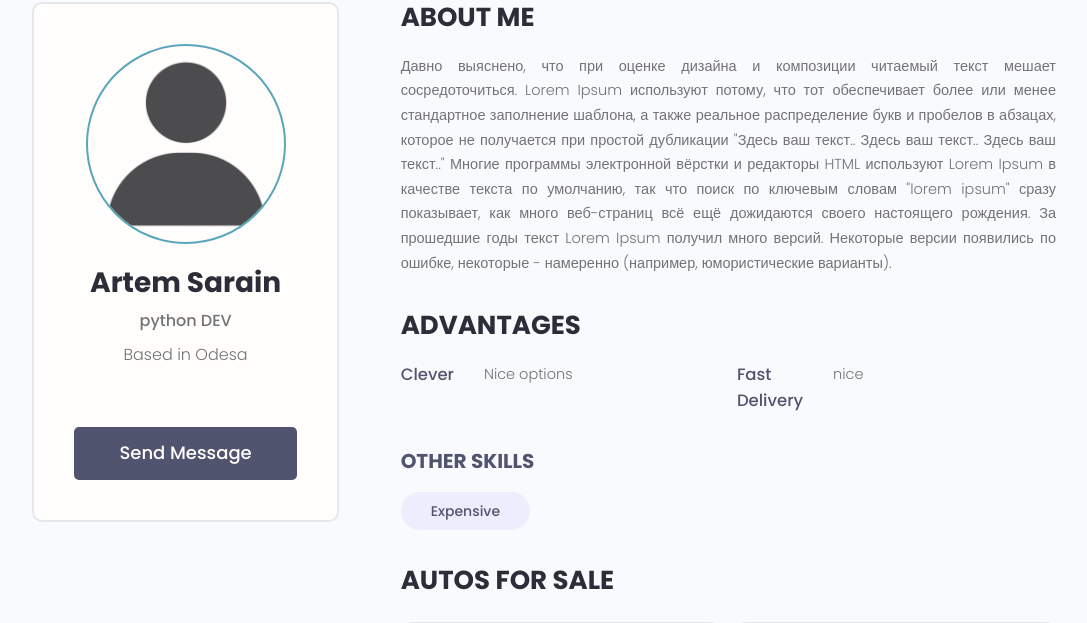
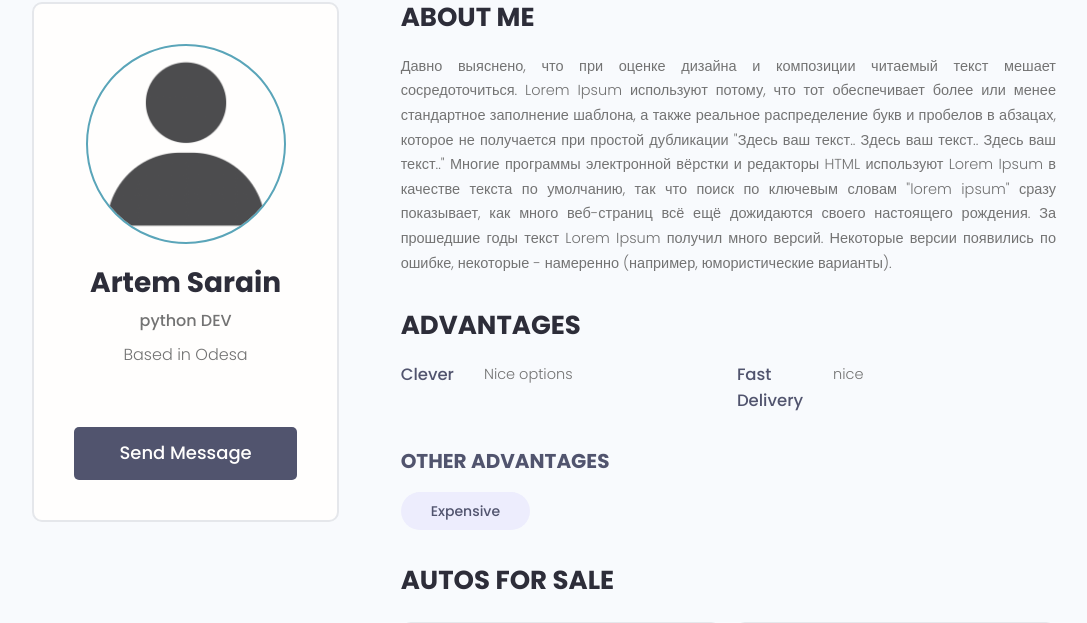
Before and after one commit to miont1/Kursova, a Django app: page /users/profile/1/ in a window 1280 px wide. Shown: the part 174-797 px from the top of the page, without its empty margins (96-1183 px from the left). Run offline with Django 5.2, Linux system fonts and the light colour scheme; data comes from the database, SQL or seed files in the repository; both versions use the stored data as it was after the commit; some libraries are stand-ins or nearby versions.

Commit message:
auctions final

```diff
--- a/users/templates/users/profile.html
+++ b/users/templates/users/profile.html
@@ -50,7 +50,7 @@
                             {% endfor %}
                         </div>
 
-                        <h3 class="devInfo__subtitle">Other Skills</h3>
+                        <h3 class="devInfo__subtitle">Other Advantages</h3>
                         <div class="devInfo__otherSkills">
                             {% for adv in adv %}
                             <span class="tag tag--pill tag--sub tag--lg">
```
Also changed, not shown: db.sqlite3.
